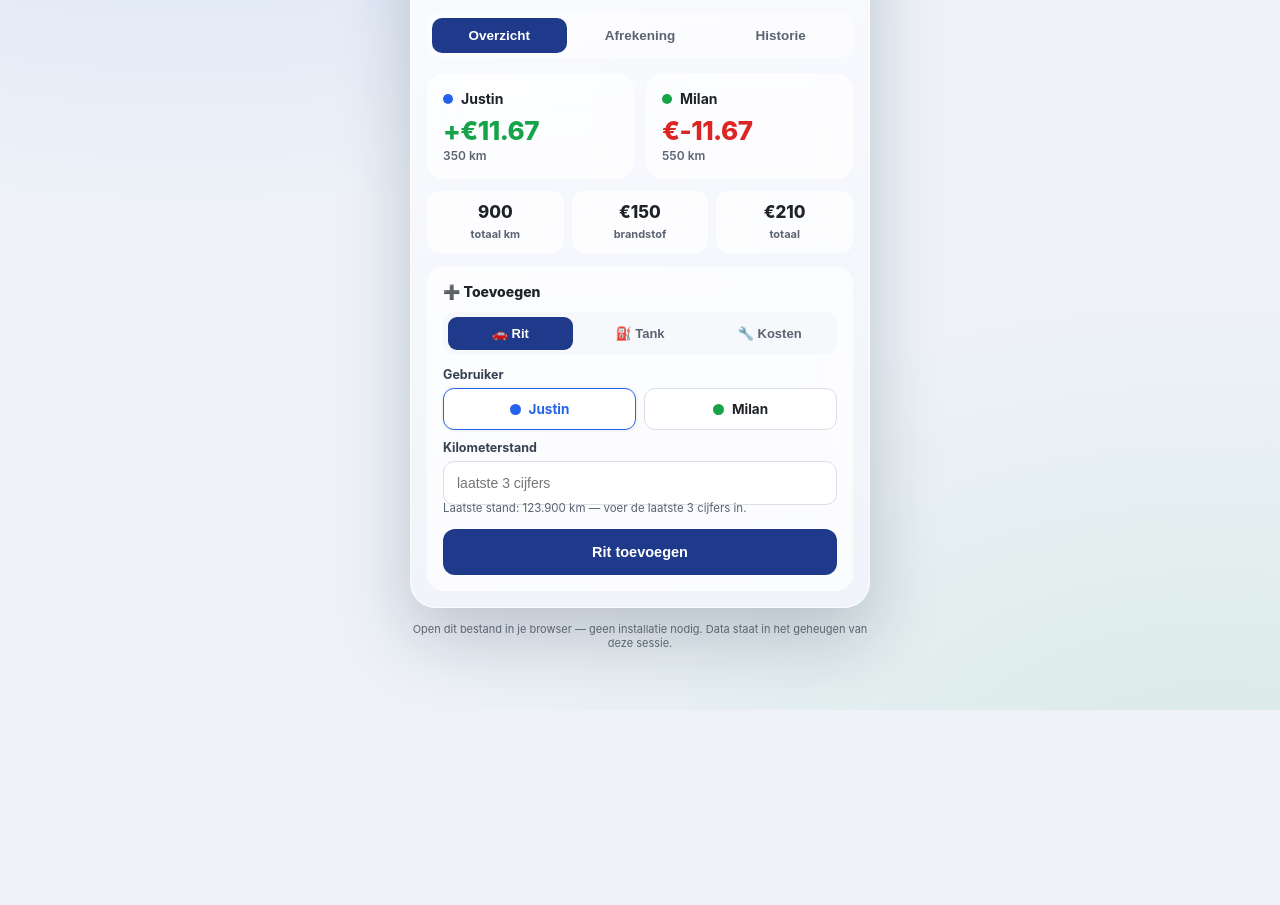
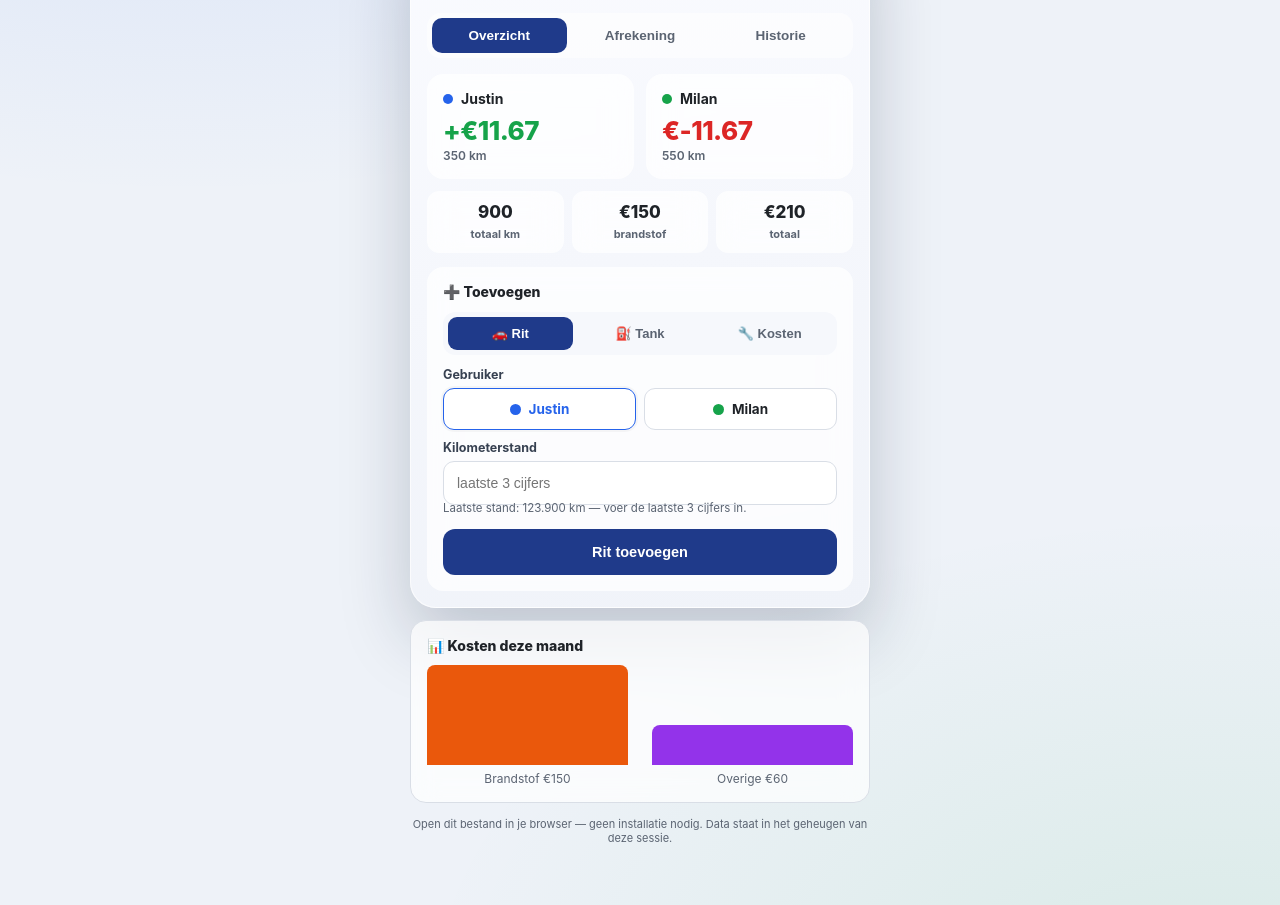
Before and after one commit to justin-goertz/copilot-car-sharing-demo, a plain HTML site: page index.html in a window 1280 px wide. Shown: the part 195-1100 px from the top of the page. Before the commit the page ends 905 px from the top, so only its background shows below. Drawn offline with Linux system fonts and the light colour scheme.

Commit message:
Maand-grafiek van de kosten op Overzicht (Closes #2)

```diff
--- a/index.html
+++ b/index.html
@@ -214,5 +214,21 @@ function toast(m,s){const err=s==='err';const t=document.createElement('div');t.
 window.go=go;window.undo=undo;
 seed();render();
 </script>
+<script>
+// Feature: maand-grafiek brandstof vs overige kosten (#2)
+(function(){
+  const c=calc();
+  const wrap=document.createElement('div');
+  wrap.style.cssText='max-width:460px;width:100%;margin:12px auto 0;background:rgba(255,255,255,.72);backdrop-filter:blur(14px);border-radius:16px;padding:16px;border:1px solid #d9dee6';
+  const max=Math.max(c.fuel,c.other,1);
+  wrap.innerHTML='<div style="font-weight:800;font-size:14px;margin-bottom:12px">📊 Kosten deze maand</div>'+
+    '<div style="display:flex;align-items:flex-end;gap:24px;height:120px">'+
+    '<div style="flex:1;text-align:center"><div style="height:'+(c.fuel/max*100)+'px;background:#ea580c;border-radius:8px 8px 0 0"></div><div style="font-size:12px;margin-top:6px;color:#5b6472">Brandstof €'+c.fuel.toFixed(0)+'</div></div>'+
+    '<div style="flex:1;text-align:center"><div style="height:'+(c.other/max*100)+'px;background:#9333ea;border-radius:8px 8px 0 0"></div><div style="font-size:12px;margin-top:6px;color:#5b6472">Overige €'+c.other.toFixed(0)+'</div></div>'+
+    '</div>';
+  document.querySelector('.app').after(wrap);
+})();
+</script>
+
 </body>
 </html>
```
